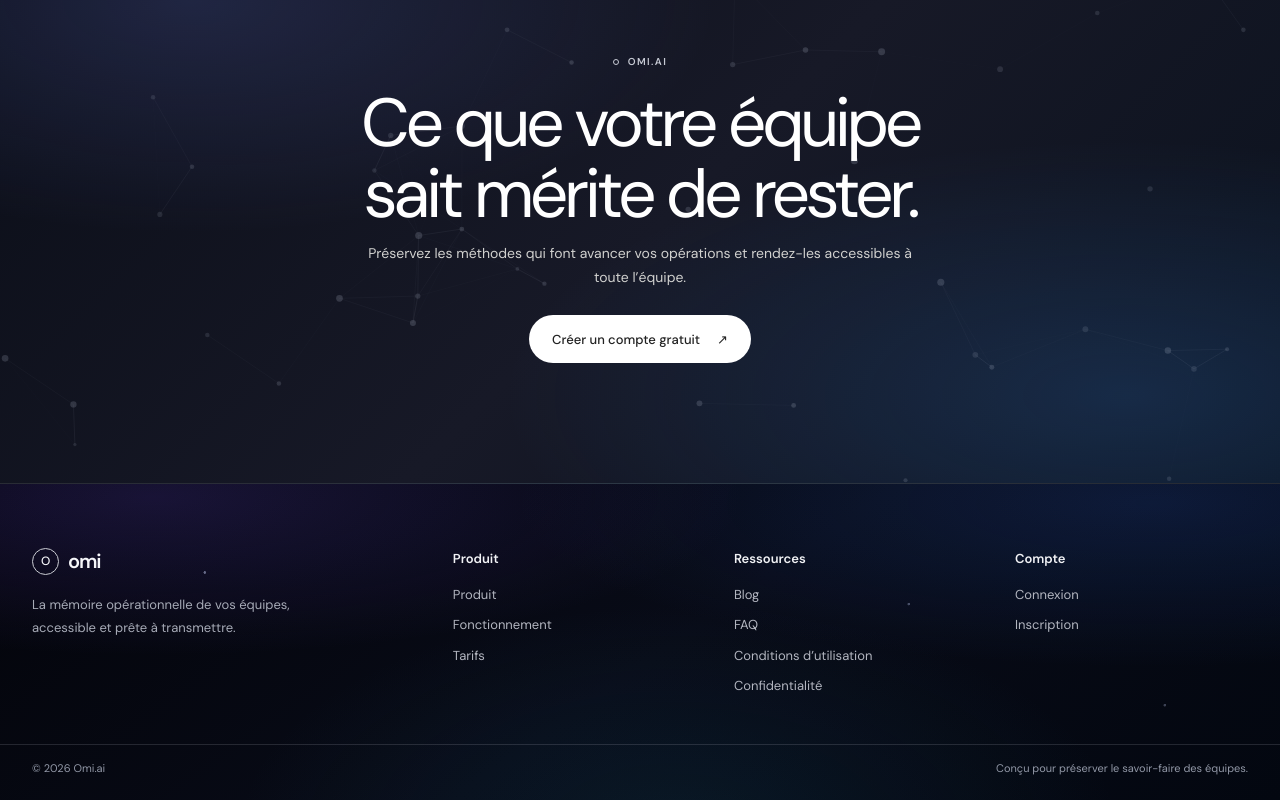
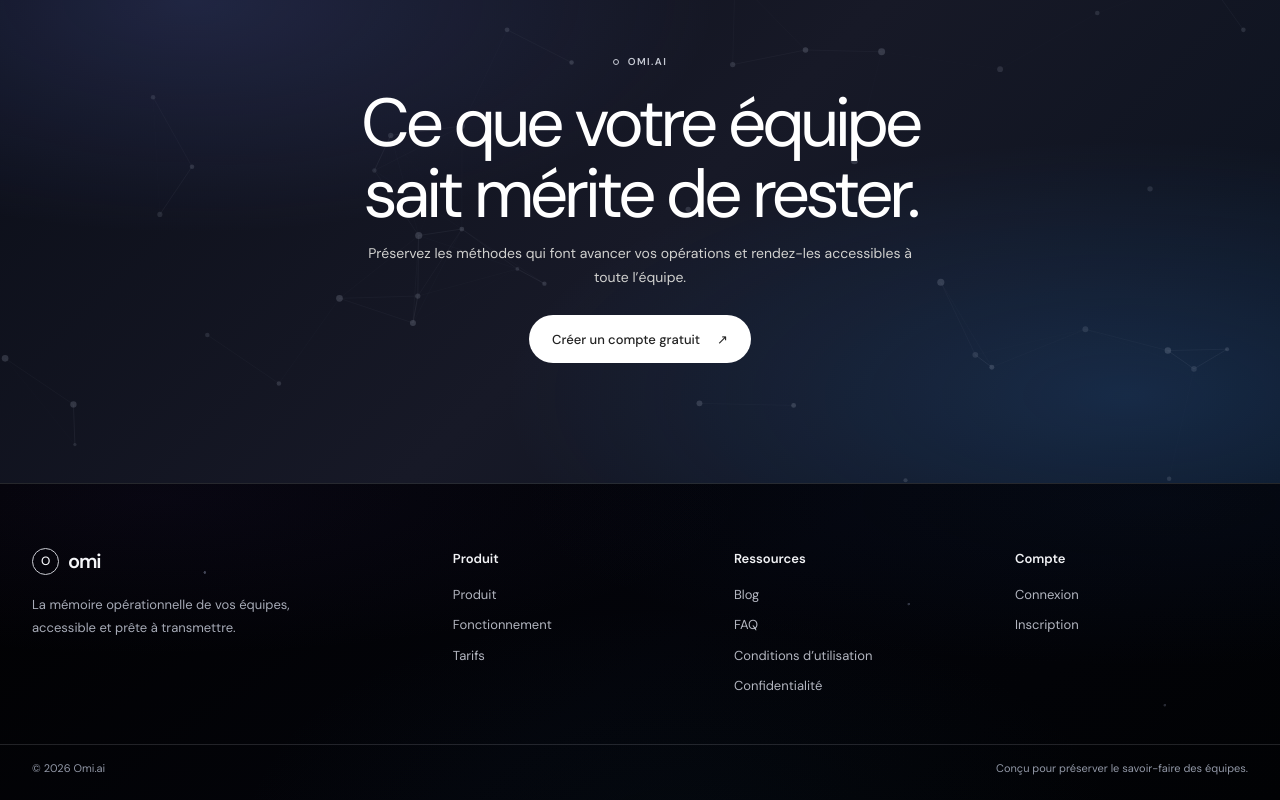
Before and after one commit to Smo-5161/obi-ai, a Next.js app: page / in a window 1280 px wide. Shown: the part 6164-6964 px from the top of the page. Built offline with nearby package versions, Linux system fonts and the light colour scheme; no server answers.

Commit message:
Darken spatial footer to near black

```diff
--- a/src/app/(marketing)/landing.css
+++ b/src/app/(marketing)/landing.css
@@ -619,15 +619,15 @@
 }
 
 .marketing-shell footer.marketing-footer {
-  background-color: #03040a;
+  background-color: #010102;
   background-image:
-    radial-gradient(circle at 16% 28%, rgba(205, 216, 255, .46) 0 1px, transparent 1.6px),
-    radial-gradient(circle at 71% 38%, rgba(205, 216, 255, .32) 0 1px, transparent 1.6px),
-    radial-gradient(circle at 91% 70%, rgba(205, 216, 255, .28) 0 1px, transparent 1.6px),
-    radial-gradient(ellipse at 12% 4%, rgba(83, 58, 172, .26), transparent 37%),
-    radial-gradient(ellipse at 90% 6%, rgba(37, 85, 183, .22), transparent 39%),
-    radial-gradient(ellipse at 53% 110%, rgba(25, 99, 129, .16), transparent 46%),
-    linear-gradient(145deg, #03040a 0%, #080b17 52%, #030710 100%);
+    radial-gradient(circle at 16% 28%, rgba(205, 216, 255, .30) 0 1px, transparent 1.6px),
+    radial-gradient(circle at 71% 38%, rgba(205, 216, 255, .22) 0 1px, transparent 1.6px),
+    radial-gradient(circle at 91% 70%, rgba(205, 216, 255, .18) 0 1px, transparent 1.6px),
+    radial-gradient(ellipse at 12% 4%, rgba(65, 49, 135, .11), transparent 37%),
+    radial-gradient(ellipse at 90% 6%, rgba(30, 68, 142, .09), transparent 39%),
+    radial-gradient(ellipse at 53% 110%, rgba(20, 75, 98, .07), transparent 46%),
+    linear-gradient(145deg, #010102 0%, #03040a 52%, #010204 100%);
 }
 @media(max-width:850px) {
   .marketing-shell .landing-page .landing-process__steps { grid-template-columns: repeat(2, minmax(0, 1fr)); }
```
